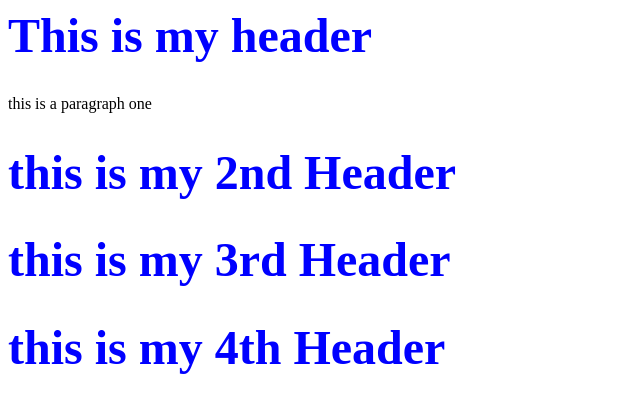
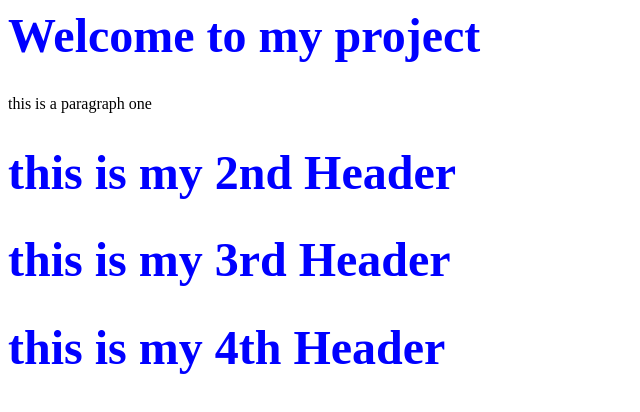
Before and after one commit to edu1704luis/HttpsRemoteRepo, a plain HTML site: page index.html in a window 1280 px wide. Shown: the whole page, without its empty margins (0-640 px from the left). Drawn offline with Linux system fonts and the light colour scheme.

Commit message:
changed in feature-one branch

```diff
--- a/index.html
+++ b/index.html
@@ -12,7 +12,7 @@
 
 <body>
 
-    <h1>This is my header</h1>
+    <h1>Welcome to my project</h1>
 
     <p>this is a paragraph one</p>
 
```
